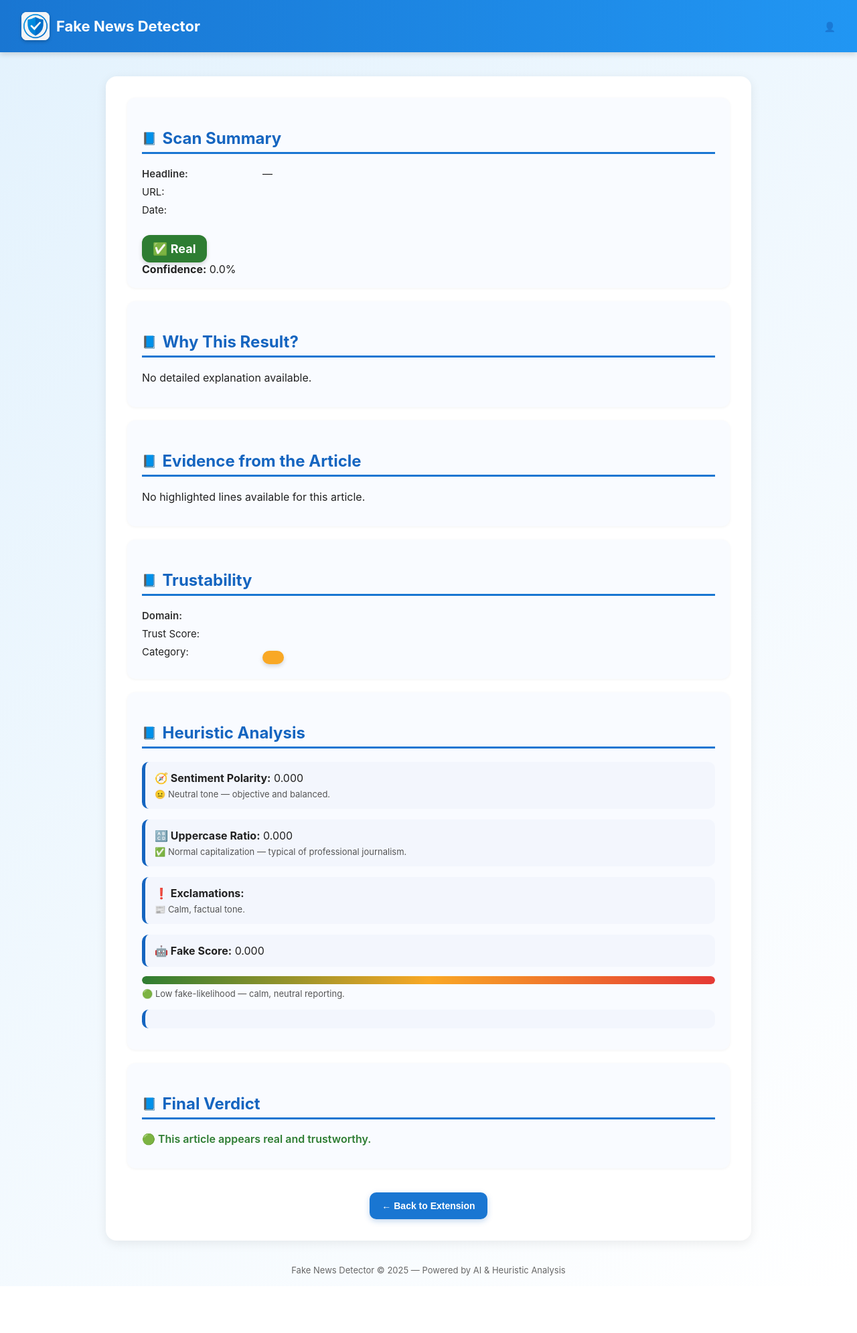
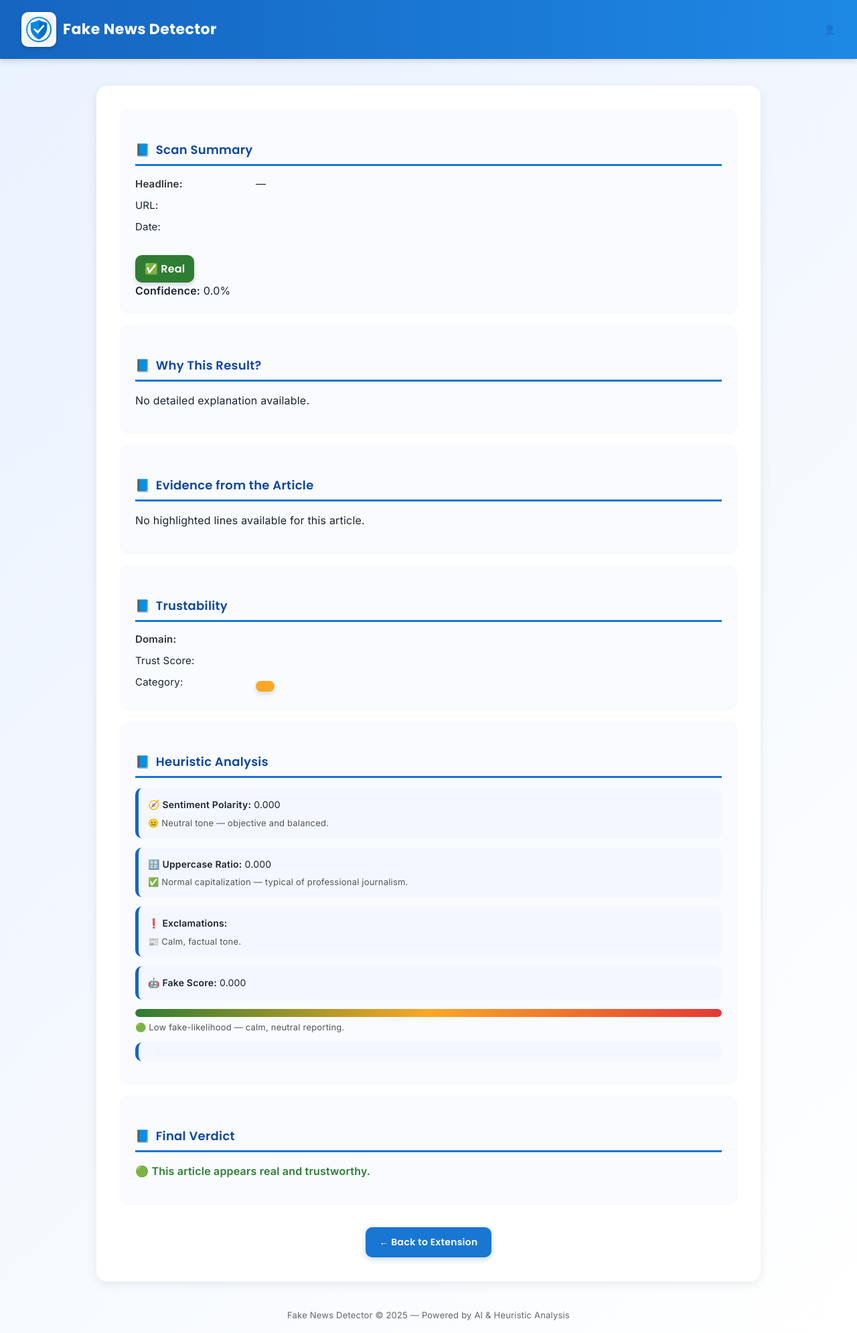
Before and after one commit to JazL0T/FakeNewsDetector, a Flask app: template backend/templates/full-report.html in a window 1280 px wide. Shown: the whole page at 67% size. Before the commit the page ends 1905 px from the top, so only its background shows below. Run offline with Flask 3, Linux system fonts and the light colour scheme; the template is opened without the code that fills it, so the values that code supplies are empty.

Commit message:
Update full-report.html

```diff
--- a/backend/templates/full-report.html
+++ b/backend/templates/full-report.html
@@ -3,20 +3,25 @@
 <head>
   <meta charset="UTF-8" />
   <title>Fake News Detector - Full Report</title>
-  <link rel="icon" type="fakenewslogo.png" href="{{ url_for('static', filename='fakenewslogo.png') }}" />
+  <link rel="icon" type="image/png" href="{{ url_for('static', filename='fakenewslogo.png') }}" />
+
+  <!-- Professional fonts -->
+  <link href="https://fonts.googleapis.com/css2?family=Inter:wght@400;500;600&family=Poppins:wght@600;700&display=swap" rel="stylesheet" />
 
   <style>
     /* ====== Base Styles ====== */
     body {
       font-family: "Inter", "Segoe UI", sans-serif;
-      background: linear-gradient(135deg, #e3f2fd, #ffffff);
-      color: #222;
+      background: linear-gradient(135deg, #e9f2ff, #ffffff);
+      color: #1c2430;
       margin: 0;
       padding: 0;
+      letter-spacing: 0.2px;
+      line-height: 1.6;
     }
 
     header {
-      background: linear-gradient(90deg, #1976d2, #2196f3);
+      background: linear-gradient(90deg, #1565c0, #1e88e5);
       color: white;
       padding: 18px 32px;
       display: flex;
@@ -32,44 +37,53 @@
     }
 
     .logo {
-      width: 42px;
-      height: 42px;
-      border-radius: 8px;
+      width: 44px;
+      height: 44px;
+      border-radius: 10px;
       object-fit: cover;
-      box-shadow: 0 2px 5px rgba(0,0,0,0.25);
       background: white;
+      padding: 4px;
+      box-shadow: 0 2px 5px rgba(0,0,0,0.2);
     }
 
     header h1 {
+      font-family: "Poppins", sans-serif;
       font-size: 22px;
+      font-weight: 700;
       margin: 0;
-      font-weight: 700;
+      letter-spacing: 0.4px;
     }
 
     .username {
       font-weight: 500;
       font-size: 14px;
       opacity: 0.9;
+      font-family: "Inter", sans-serif;
     }
 
     main {
-      max-width: 900px;
-      margin: 36px auto;
+      max-width: 920px;
+      margin: 40px auto;
       background: #ffffff;
       border-radius: 16px;
       box-shadow: 0 4px 16px rgba(0, 0, 0, 0.08);
-      padding: 32px;
-      animation: fadeIn 0.4s ease;
+      padding: 36px;
+      animation: fadeIn 0.5s ease;
+      transition: all 0.3s ease;
     }
 
     h2 {
-      color: #1565c0;
+      font-family: "Poppins", sans-serif;
+      font-weight: 600;
+      color: #0d47a1;
+      font-size: 18px;
       border-bottom: 3px solid #1976d2;
       padding-bottom: 6px;
       margin-top: 28px;
       display: flex;
       align-items: center;
       gap: 8px;
+      letter-spacing: 0.3px;
     }
 
     h2::before {
@@ -97,21 +111,22 @@
 
     /* ====== Badges & Cards ====== */
     .prediction {
-      font-size: 18px;
-      font-weight: bold;
-      padding: 10px 16px;
-      border-radius: 12px;
+      font-family: "Poppins", sans-serif;
+      font-size: 16px;
+      font-weight: 600;
+      padding: 8px 14px;
+      border-radius: 10px;
       display: inline-block;
       color: white;
       box-shadow: 0 3px 6px rgba(0,0,0,0.15);
-      margin-top: 8px;
+      margin-top: 10px;
+      transition: all 0.3s ease;
     }
 
     .trusted { background-color: #2e7d32; }
     .fake { background-color: #e53935; }
     .uncertain { background-color: #f9a825; color: #222; }
 
-    /* ====== Card Sections ====== */
     section {
       background: #f9fbff;
       border-radius: 12px;
@@ -122,11 +137,12 @@
 
     /* ====== Heuristic Section ====== */
     .heuristics p {
-      background: #f3f6fd;
+      background: #f4f7ff;
       padding: 14px;
       border-radius: 10px;
       margin-bottom: 14px;
       border-left: 5px solid #1565c0;
+      font-size: 14px;
     }
 
     .heuristics small {
@@ -134,6 +150,7 @@
       display: block;
       margin-top: 6px;
       font-size: 13px;
+      line-height: 1.4;
     }
 
     .gauge {
@@ -168,6 +185,7 @@
       line-height: 1.5;
       font-size: 13.5px;
       transition: background 0.2s ease;
+      font-family: "Inter", sans-serif;
     }
 
     .evidence-line.fake {
@@ -192,22 +210,40 @@
       color: white;
       border: none;
       border-radius: 10px;
-      padding: 12px 18px;
+      padding: 12px 20px;
       cursor: pointer;
       font-weight: 600;
+      font-family: "Poppins", sans-serif;
       font-size: 14px;
       margin-top: 16px;
-      transition: all 0.25s ease;
+      transition: all 0.3s ease;
       box-shadow: 0 3px 8px rgba(21,101,192,0.25);
+      letter-spacing: 0.3px;
     }
 
     button:hover {
       background-color: #0d47a1;
-      transform: scale(1.03);
+      transform: translateY(-2px);
+      box-shadow: 0 4px 10px rgba(13,71,161,0.3);
     }
 
     .center { text-align: center; margin-top: 20px; }
-    ul.reasons { padding-left: 18px; line-height: 1.6; color: #333; }
+
+    ul.reasons {
+      padding-left: 18px;
+      line-height: 1.7;
+      color: #333;
+      font-size: 14px;
+    }
+
+    footer {
+      text-align: center;
+      margin-top: 40px;
+      color: #666;
+      font-size: 13px;
+      padding-bottom: 16px;
+      font-family: "Inter", sans-serif;
+    }
 
     @keyframes fadeIn {
       from { opacity: 0; transform: translateY(10px); }
@@ -215,15 +251,12 @@
     }
 
     ::-webkit-scrollbar { width: 8px; }
-    ::-webkit-scrollbar-thumb { background: #c5cae9; border-radius: 6px; }
-    ::-webkit-scrollbar-thumb:hover { background: #9fa8da; }
-
-    footer {
-      text-align: center;
-      margin-top: 30px;
-      color: #666;
-      font-size: 13px;
-      padding-bottom: 16px;
+    ::-webkit-scrollbar-thumb {
+      background: #c5cae9;
+      border-radius: 6px;
+    }
+    ::-webkit-scrollbar-thumb:hover {
+      background: #90a4ae;
     }
   </style>
 </head>
```
